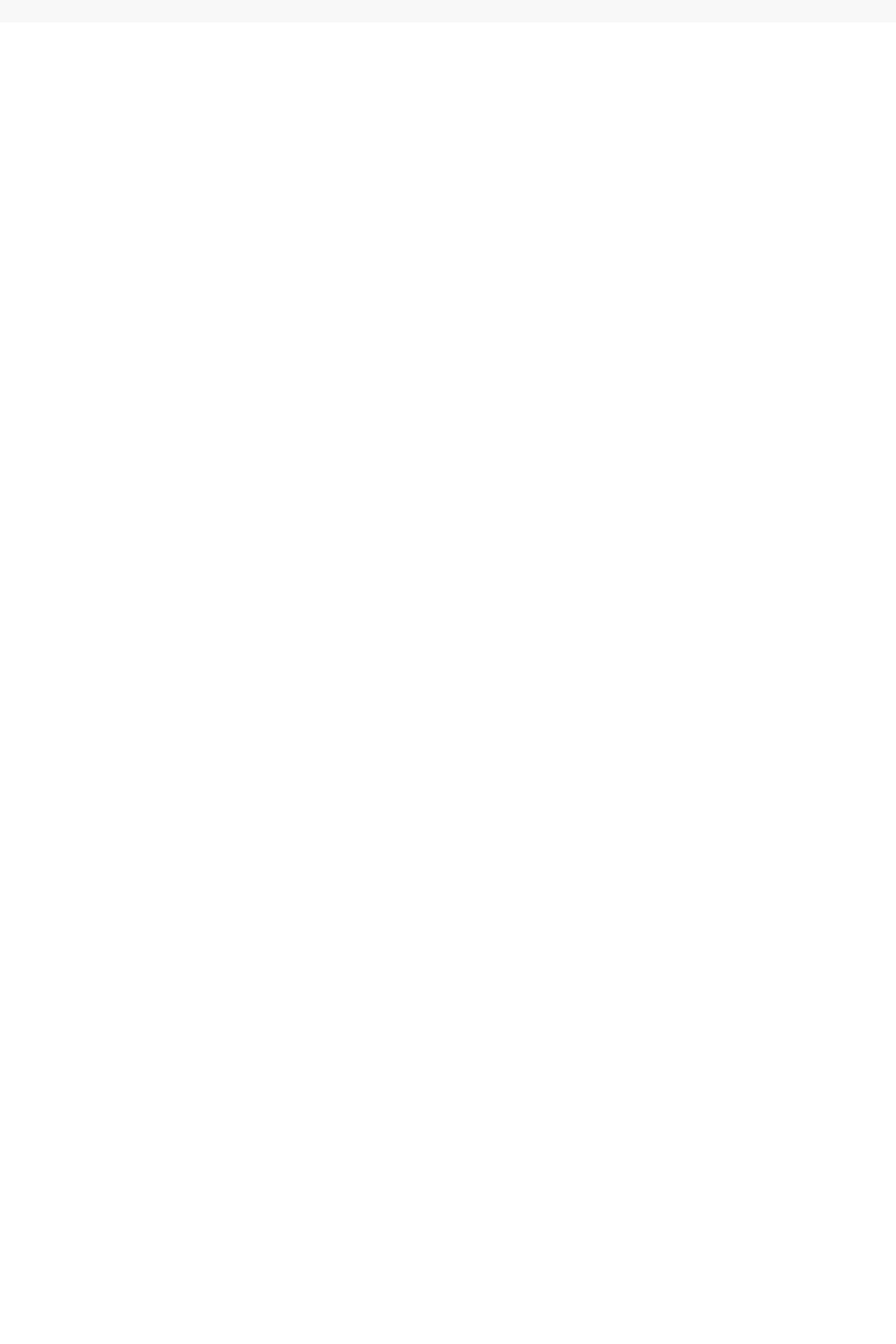
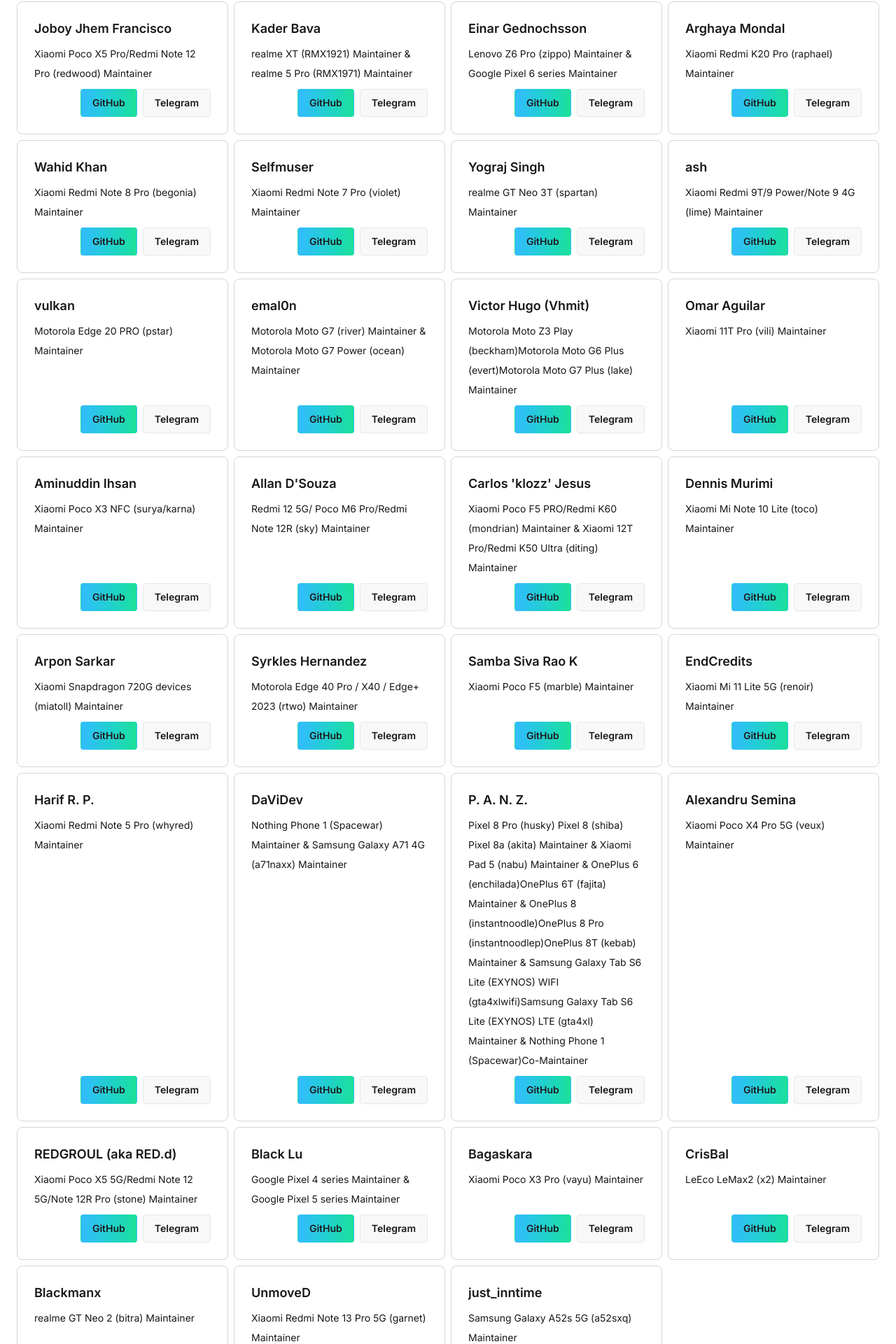
Before and after one commit to DerpFest-AOSP/DerpSite, a React (Vite) app: page /team in a window 1280 px wide. Shown: the part 433-2353 px from the top of the page at 70% size. Before the commit the page ends 800 px from the top, so only its background shows below. Built offline with nearby package versions, Linux system fonts and the light colour scheme.

Commit message:
Add team page

```diff
--- a/src/App.jsx
+++ b/src/App.jsx
@@ -11,6 +11,7 @@
 import NotFound from './pages/NotFound'
 import PP from './pages/PP'
 import Screenshots from './pages/Screenshots'
+import Team from './pages/Team'
 import TOU from './pages/TOU'
 
 function App() {
@@ -26,6 +27,7 @@
         <Route path="/faq" element={<FAQ />} />
         <Route path="/pp" element={<PP />} />
         <Route path="/screenshots" element={<Screenshots />} />
+        <Route path="/team" element={<Team />} />
         <Route path="/tou" element={<TOU />} />
         <Route path="/*" element={<NotFound />} />
       </Routes>
--- /dev/null
+++ b/src/components/data/team.json
@@ -0,0 +1,212 @@
+[
+   {
+      "name": "Alexander Brunswig",
+      "role": "Founder / Lead & Google Pixel 9 Pro XL (komodo) Maintainer & OnePlus 5T (dumpling) / 7T Pro (hotdog) Maintainer & Xiaomi Mi A2 (jasmine_sprout) Maintainer",
+      "github": "https://github.com/NurKeinNeid",
+      "telegram": "https://t.me/NurKeinNeid"
+   },
+   {
+      "name": "Aman Singh",
+      "role": "Xiaomi Poco F1 (beryllium) Maintainer",
+      "github": "https://github.com/amanrajOO7",
+      "telegram": "https://t.me/iamansingh"
+   },
+   {
+      "name": "Adrian Szymański",
+      "role": "Xiaomi Mi 9T/Redmi K20 (davinci) Maintainer",
+      "github": "https://github.com/adi8900",
+      "telegram": "https://t.me/Adi20_01"
+   },
+   {
+      "name": "Matheus Vieira",
+      "role": "OnePlus 7T (hotdogb) Maintainer",
+      "github": "https://github.com/matt0301",
+      "telegram": "https://t.me/matheus_vieira"
+   },
+   {
+      "name": "Joboy Jhem Francisco",
+      "role": "Xiaomi Poco X5 Pro/Redmi Note 12 Pro (redwood) Maintainer",
+      "github": "https://github.com/hijemu",
+      "telegram": "https://t.me/mofieee"
+   },
+   {
+      "name": "Kader Bava",
+      "role": "realme XT (RMX1921) Maintainer & realme 5 Pro (RMX1971) Maintainer",
+      "github": "https://github.com/kaderbava",
+      "telegram": "https://t.me/Bava7325"
+   },
+   {
+      "name": "Einar Gednochsson",
+      "role": "Lenovo Z6 Pro (zippo) Maintainer & Google Pixel 6 series Maintainer",
+      "github": "https://github.com/wilmabumsson",
+      "telegram": "https://t.me/kanstmablason"
+   },
+   {
+      "name": "Arghaya Mondal",
+      "role": "Xiaomi Redmi K20 Pro (raphael) Maintainer",
+      "github": "https://github.com/ergdevops",
+      "telegram": "https://t.me/ergdev"
+   },
+   {
+      "name": "Wahid Khan",
+      "role": "Xiaomi Redmi Note 8 Pro (begonia) Maintainer",
+      "github": "https://github.com/Wahid7852",
+      "telegram": "https://telegram.me/Abdul7852"
+   },
+   {
+      "name": "Selfmuser",
+      "role": "Xiaomi Redmi Note 7 Pro (violet) Maintainer",
+      "github": "https://github.com/selfmusing",
+      "telegram": "https://telegram.me/selfmuser"
+   },
+   {
+      "name": "Yograj Singh",
+      "role": "realme GT Neo 3T (spartan) Maintainer",
+      "github": "https://github.com/yograjfire18",
+      "telegram": "https://t.me/yograjfire18"
+   },
+   {
+      "name": "ash",
+      "role": "Xiaomi Redmi 9T/9 Power/Note 9 4G (lime) Maintainer",
+      "github": "https://github.com/hac4us06",
+      "telegram": "https://t.me/hac4us"
+   },
+   {
+      "name": "vulkan",
+      "role": "Motorola Edge 20 PRO (pstar) Maintainer",
+      "github": "https://github.com/vullk4n",
+      "telegram": "https://t.me/vullk4n"
+   },
+   {
+      "name": "emal0n",
+      "role": "Motorola Moto G7 (river) Maintainer & Motorola Moto G7 Power (ocean) Maintainer",
+      "github": "https://github.com/emal0n",
+      "telegram": "https://t.me/emal0n"
+   },
+   {
+      "name": "Victor Hugo (Vhmit)",
+      "role": "Motorola Moto Z3 Play (beckham)Motorola Moto G6 Plus (evert)Motorola Moto G7 Plus (lake) Maintainer",
+      "github": "https://github.com/Vhmit",
+      "telegram": "https://t.me/Vhmit"
+   },
+   {
+      "name": "Omar Aguilar",
+      "role": "Xiaomi 11T Pro (vili) Maintainer",
+      "github": "https://github.com/0mar99",
+      "telegram": "https://t.me/Omar99A"
+   },
+   {
+      "name": "Aminuddin Ihsan",
+      "role": "Xiaomi Poco X3 NFC (surya/karna) Maintainer",
+      "github": "https://github.com/aminuddinihsan20",
+      "telegram": "https://t.me/Inuo02"
+   },
+   {
+      "name": "Allan D'Souza",
+      "role": "Redmi 12 5G/ Poco M6 Pro/Redmi Note 12R (sky) Maintainer",
+      "github": "https://github.com/alanpdk",
+      "telegram": "https://t.me/alanpdk"
+   },
+   {
+      "name": "Carlos 'klozz' Jesus",
+      "role": "Xiaomi Poco F5 PRO/Redmi K60 (mondrian) Maintainer & Xiaomi 12T Pro/Redmi K50 Ultra (diting) Maintainer",
+      "github": "https://github.com/Klozz",
+      "telegram": "https://t.me/TeamMEX_XDA"
+   },
+   {
+      "name": "Dennis Murimi",
+      "role": "Xiaomi Mi Note 10 Lite (toco) Maintainer",
+      "github": "https://github.com/AndroidHQ254",
+      "telegram": "https://t.me/DennisMurimiWachira"
+   },
+   {
+      "name": "Arpon Sarkar",
+      "role": "Xiaomi Snapdragon 720G devices (miatoll) Maintainer",
+      "github": "https://github.com/Arponsarkar",
+      "telegram": "https://t.me/FireFly09"
+   },
+   {
+      "name": "Syrkles Hernandez",
+      "role": "Motorola Edge 40 Pro / X40 / Edge+ 2023 (rtwo) Maintainer",
+      "github": "https://github.com/syrkles217",
+      "telegram": "https://t.me/Syrkles420"
+   },
+   {
+      "name": "Samba Siva Rao K",
+      "role": "Xiaomi Poco F5 (marble) Maintainer",
+      "github": "https://github.com/kssrao13882",
+      "telegram": "https://t.me/kssrao13882"
+   },
+   {
+      "name": "EndCredits",
+      "role": "Xiaomi Mi 11 Lite 5G (renoir) Maintainer",
+      "github": "https://github.com/EndCredits",
+      "telegram": "https://t.me/EndCredits"
+   },
+   {
+      "name": "Harif R. P.",
+      "role": "Xiaomi Redmi Note 5 Pro (whyred) Maintainer",
+      "github": "https://github.com/MocaRafee",
+      "telegram": "https://t.me/Yuu_ak12"
+   },
+   {
+      "name": "DaViDev",
+      "role": "Nothing Phone 1 (Spacewar) Maintainer & Samsung Galaxy A71 4G (a71naxx) Maintainer",
+      "github": "https://github.com/DaViDev985",
+      "telegram": "https://t.me/davidev985"
+   },
+   {
+      "name": "P. A. N. Z.",
+      "role": "Pixel 8 Pro (husky) Pixel 8 (shiba) Pixel 8a (akita) Maintainer & Xiaomi Pad 5 (nabu) Maintainer &  OnePlus 6 (enchilada)OnePlus 6T (fajita) Maintainer & OnePlus 8 (instantnoodle)OnePlus 8 Pro (instantnoodlep)OnePlus 8T (kebab) Maintainer & Samsung Galaxy Tab S6 Lite (EXYNOS) WIFI (gta4xlwifi)Samsung Galaxy Tab S6 Lite (EXYNOS) LTE (gta4xl) Maintainer & Nothing Phone 1 (Spacewar)Co-Maintainer",
+      "github": "https://github.com/ppanzenboeck",
+      "telegram": "https://t.me/jakobBokaj1"
+   },
+   {
+      "name": "Alexandru Semina",
+      "role": "Xiaomi Poco X4 Pro 5G (veux) Maintainer",
+      "github": "https://github.com/alexandrusemina",
+      "telegram": "https://t.me/semialex16"
+   },
+   {
+      "name": "REDGROUL (aka RED.d)",
+      "role": "Xiaomi Poco X5 5G/Redmi Note 12 5G/Note 12R Pro (stone) Maintainer",
+      "github": "https://github.com/REDGROUL",
+      "telegram": "https://t.me/REDGROULMAN"
+   },
+   {
+      "name": "Black Lu",
+      "role": "Google Pixel 4 series Maintainer & Google Pixel 5 series Maintainer",
+      "github": "https://github.com/Lucasblacklu",
+      "telegram": "https://t.me/BlackLu_Me"
+   },
+   {
+      "name": "Bagaskara",
+      "role": "Xiaomi Poco X3 Pro (vayu) Maintainer",
+      "github": "https://github.com/Bagaskara815",
+      "telegram": "https://t.me/Bagaskara815"
+   },
+   {
+      "name": "CrisBal",
+      "role": "LeEco LeMax2 (x2) Maintainer",
+      "github": "https://github.com/CrisBalGreece",
+      "telegram": "https://t.me/CrisBalGreece"
+   },
+   {
+      "name": "Blackmanx",
+      "role": "realme GT Neo 2 (bitra) Maintainer",
+      "github": "https://github.com/Blackmanx",
+      "telegram": "https://t.me/Bl4ckpeter"
+   },
+   {
+      "name": "UnmoveD",
+      "role": "Xiaomi Redmi Note 13 Pro 5G (garnet) Maintainer",
+      "github": "https://github.com/unmoved21",
+      "telegram": "https://t.me/unmoved21"
+   },
+   {
+      "name": "just_inntime",
+      "role": "Samsung Galaxy A52s 5G (a52sxq) Maintainer",
+      "github": "https://github.com/justinntime",
+      "telegram": "https://t.me/just_inntime"
+   }
+]
--- a/src/components/js/Footer.jsx
+++ b/src/components/js/Footer.jsx
@@ -22,6 +22,7 @@
                <Link to="/devices" className="link link-hover">Devices</Link>
                <Link to="/faq" className="link link-hover">FAQ</Link>
                <Link to="/pp" className="link link-hover">Privacy Policy</Link>
+               <Link to="/team">Team</Link>
                <Link to="/tou" className="link link-hover">Terms of Use</Link>
             </nav>
             <nav>
--- a/src/components/js/Navbar.jsx
+++ b/src/components/js/Navbar.jsx
@@ -6,8 +6,7 @@
       <div className="navbar shadow-sm">
          <div className="flex-1">
             <Link to="/" className="btn btn-ghost text-xl">
-               <img src="./img/favicon.png" alt="DerpFest Logo" className="w-6 h-6 mr-2" />
-               DerpFest
+               <img src="./img/logo.png" alt="DerpFest Logo" className="h-6 mr-2" />
             </Link>
          </div>
          <div className="flex-none">
@@ -18,6 +17,7 @@
                <li><Link to="/devices">Devices</Link></li>
                <li><Link to="/faq">FAQ</Link></li>
                <li><Link to="/screenshots">Screenshots</Link></li>
+               <li><Link to="/team">Team</Link></li>
             </ul>
             {/* Mobile Menu */}
             <div className="dropdown dropdown-end md:hidden block">
@@ -32,6 +32,7 @@
                   <li><Link to="/devices">Devices</Link></li>
                   <li><Link to="/faq">FAQ</Link></li>
                   <li><Link to="/screenshots">Screenshots</Link></li>
+                  <li><Link to="/team">Team</Link></li>
                </ul>
             </div>
          </div>
--- /dev/null
+++ b/src/pages/Team.jsx
@@ -0,0 +1,31 @@
+import TeamData from '../components/data/team.json'
+
+const Team = () => {
+   return (
+      <div className="py-6">
+         <h1 className="text-4xl text-center font-bold">Team</h1>
+         <div className="flex p-6 leading-7 justify-center">
+            <div className="grid md:grid-cols-4 grid-cols-1 gap-2">
+               {TeamData.map((team) => (
+                  <div className="card bg-base-100 border-1 border-gray-300 dark:border-gray-700">
+                     <div className="card-body">
+                        <h2 className="card-title">{team.name}</h2>
+                        <p>{team.role}</p>
+                        <div className="card-actions justify-end">
+                           <a href={team.github} target="_blank">
+                              <button className="btn btn-ghost hover:border-0 bg-gradient-to-r from-[#33bbff] to-[#1de099]">GitHub</button>
+                           </a>
+                           <a href={team.telegram} target="_blank">
+                              <button className="btn btn-white">Telegram</button>
+                           </a>
+                        </div>
+                     </div>
+                  </div>
+               ))}
+            </div>
+         </div>
+      </div>
+   );
+};
+
+export default Team;
```
Also changed, not shown: public/img/logo.png (added), public/img/og-image.png.
